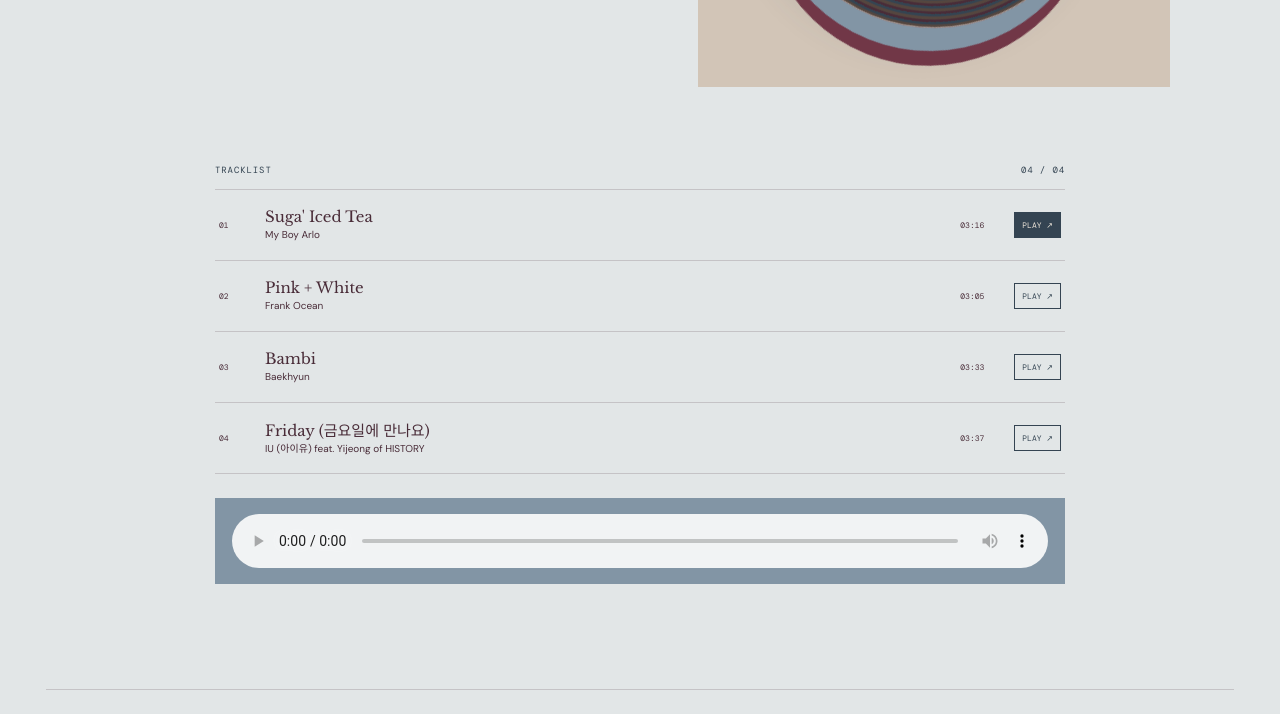
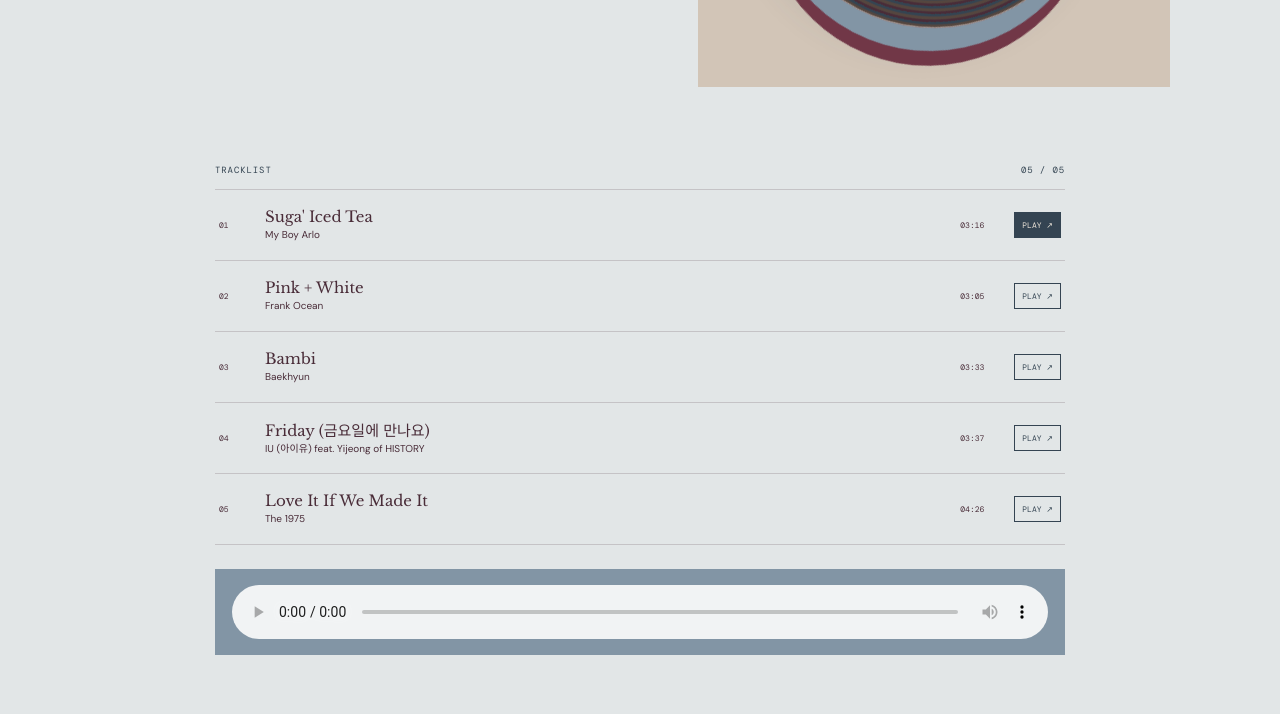
Before and after one commit to peruvert/endlessly-love, a plain HTML site: page soundtrack.html in a window 1280 px wide. Shown: the part 534-1248 px from the top of the page. Drawn offline with nearby package versions, Linux system fonts and the light colour scheme.

Commit message:
Add fifth soundtrack track
Co-authored-by: Copilot <223556219+Copilot@users.noreply.github.com>

```diff
--- a/soundtrack.html
+++ b/soundtrack.html
@@ -37,7 +37,7 @@
   <div class="record-visual"><div class="record-label">SIDE A<br><span>FOR YON</span><small>KH / 001</small></div></div>
 </section>
 <section class="playlist section-wrap">
-  <div class="playlist-head"><span>TRACKLIST</span><span>04 / 04</span></div>
+  <div class="playlist-head"><span>TRACKLIST</span><span>05 / 05</span></div>
   <div class="track">
     <span class="track-no">01</span>
     <div><strong>Suga' Iced Tea</strong><small>My Boy Arlo</small></div>
@@ -62,6 +62,12 @@
     <span class="track-length">03:37</span>
     <button class="track-play" type="button" data-track-src="assets/audio/friday-iu.mp3" data-track-title="Friday (금요일에 만나요)" data-track-artist="IU (아이유) feat. Yijeong of HISTORY" aria-label="Play Friday (금요일에 만나요) by IU (아이유) featuring Yijeong of HISTORY" aria-pressed="false">PLAY ↗</button>
   </div>
+  <div class="track">
+    <span class="track-no">05</span>
+    <div><strong>Love It If We Made It</strong><small>The 1975</small></div>
+    <span class="track-length">04:26</span>
+    <button class="track-play" type="button" data-track-src="assets/audio/love-it-if-we-made-it.mp3" data-track-title="Love It If We Made It" data-track-artist="The 1975" aria-label="Play Love It If We Made It by The 1975" aria-pressed="false">PLAY ↗</button>
+  </div>
   <div class="player-slot">
     <audio controls preload="metadata" aria-label="Audio player for Suga' Iced Tea by My Boy Arlo">
       <source src="assets/audio/suga-iced-tea.mp3" type="audio/mpeg">
```
Also changed, not shown: 2 other files.
